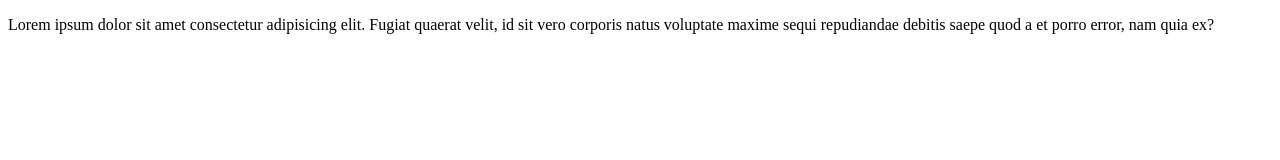
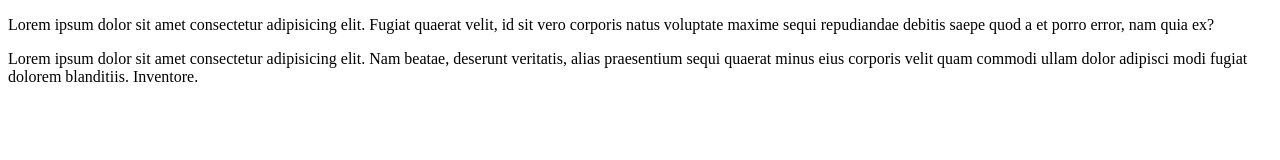
Before and after one commit to ShahendaElmahdy/Version-Control-Task-, a plain HTML site: page index.html in a window 1280 px wide. Drawn offline with Linux system fonts and the light colour scheme.

Commit message:
commit 3

```diff
--- a/index.html
+++ b/index.html
@@ -7,5 +7,7 @@
 </head>
 <body>
     <p>Lorem ipsum dolor sit amet consectetur adipisicing elit. Fugiat quaerat velit, id sit vero corporis natus voluptate maxime sequi repudiandae debitis saepe quod a et porro error, nam quia ex?</p>
+
+    <p>Lorem ipsum dolor sit amet consectetur adipisicing elit. Nam beatae, deserunt veritatis, alias praesentium sequi quaerat minus eius corporis velit quam commodi ullam dolor adipisci modi fugiat dolorem blanditiis. Inventore.</p>
 </body>
 </html>
```
